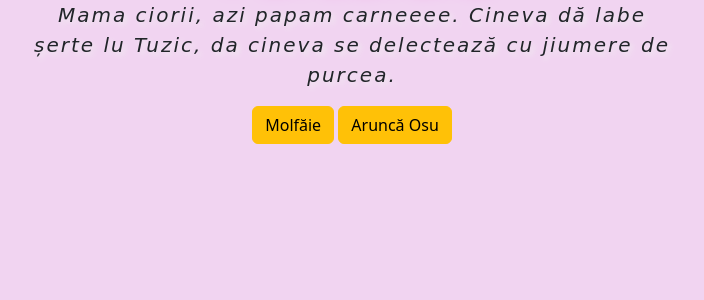
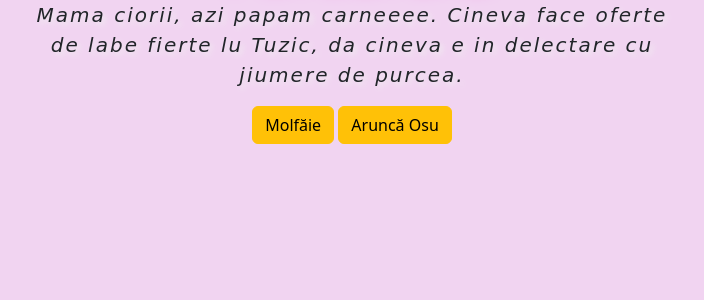
Before and after one commit to GaryMiller34/Personal_Site, a plain HTML site: page index.html in a window 1280 px wide. Shown: the part 500-800 px from the top of the page, without its empty margins (288-992 px from the left). Drawn offline with nearby package versions, Linux system fonts and the light colour scheme.

Commit message:
Am scos diacriticile

```diff
--- a/index.html
+++ b/index.html
@@ -46,8 +46,8 @@
           <img src="qwqw.jpg" alt="porc dintsat" />
           <h1 class="fw-light">Porcaraia</h1>
           <p class="lead text-dark">
-            Mama ciorii, azi papam carneeee. Cineva dă labe șerte lu Tuzic, da
-            cineva se delectează cu jiumere de purcea.
+            Mama ciorii, azi papam carneeee. Cineva face oferte de labe fierte
+            lu Tuzic, da cineva e in delectare cu jiumere de purcea.
           </p>
           <a
             href="https://imgur.com/PiyJmhl"
```
